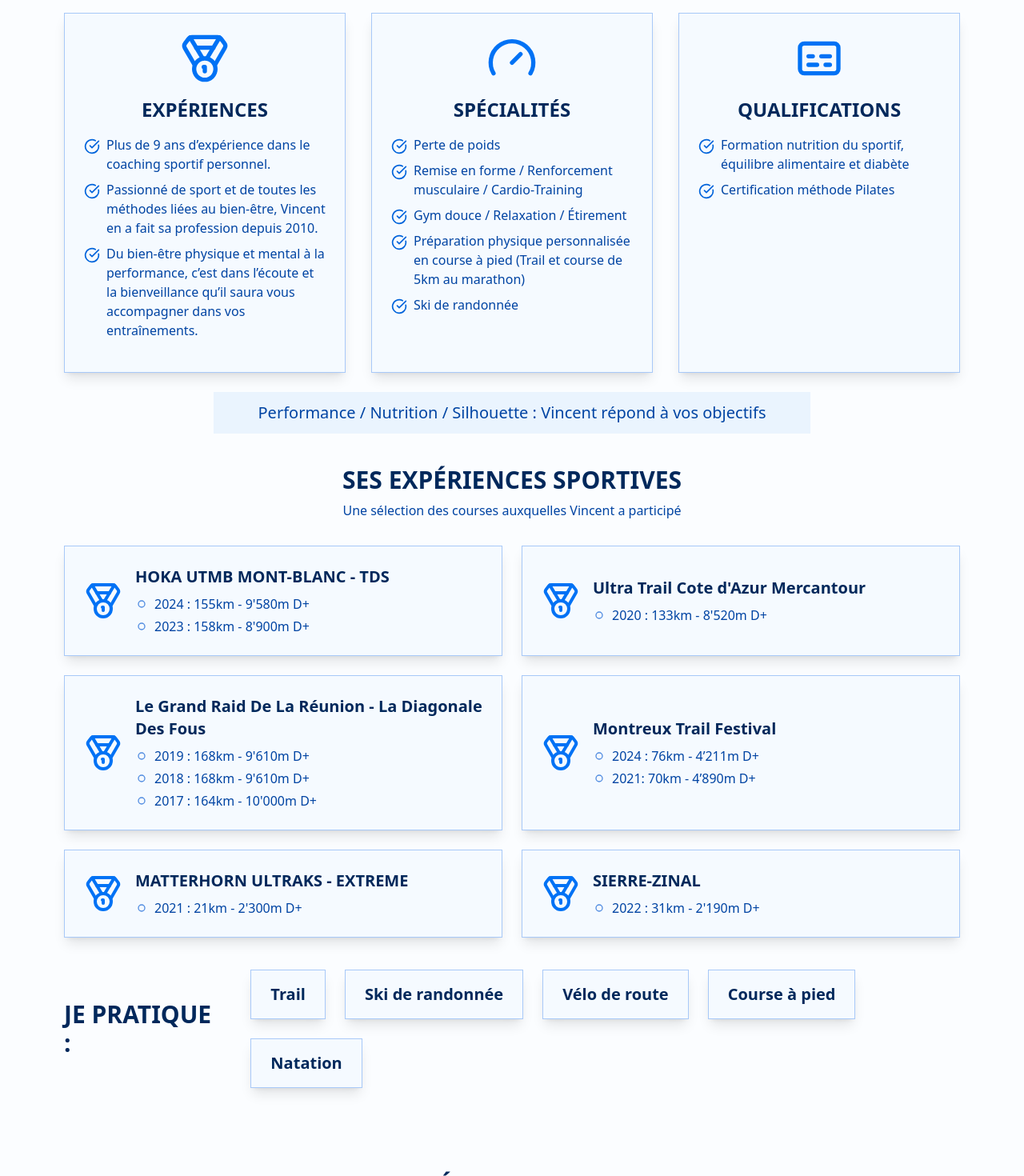
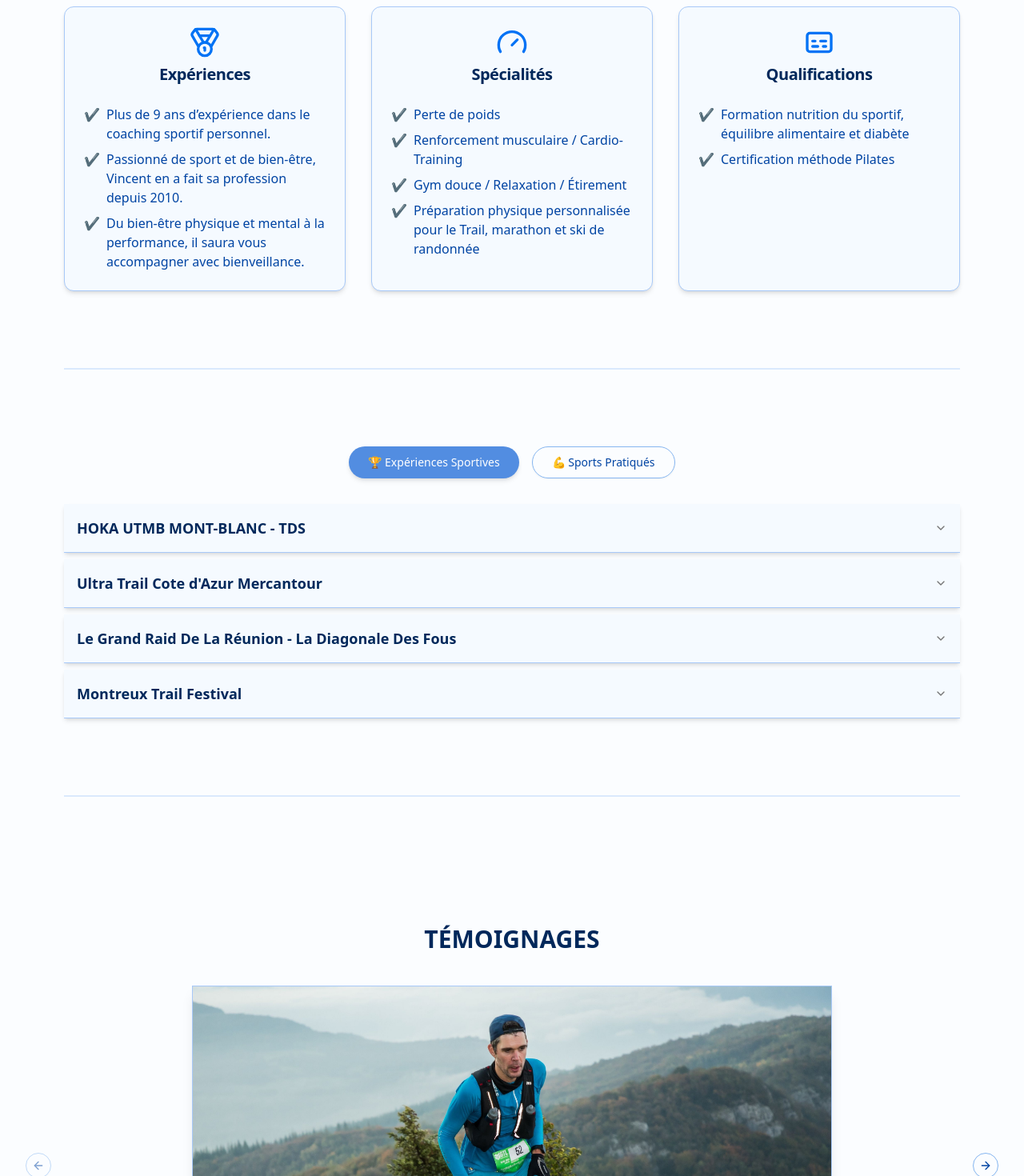
Before and after one commit to RonanKer29/vincent-tenret-coaching-2025, a React (Vite) app: page / in a window 1280 px wide. Shown: the part 1040-2510 px from the top of the page at 80% size. Built offline with nearby package versions, Linux system fonts and the light colour scheme.

Commit message:
shadcn component for races and sports

```diff
--- a/package.json
+++ b/package.json
@@ -13,7 +13,9 @@
     "@fortawesome/fontawesome-svg-core": "^6.7.2",
     "@fortawesome/free-solid-svg-icons": "^6.7.2",
     "@fortawesome/react-fontawesome": "^0.2.2",
+    "@radix-ui/react-accordion": "^1.2.3",
     "@radix-ui/react-slot": "^1.1.2",
+    "@radix-ui/react-tabs": "^1.1.3",
     "class-variance-authority": "^0.7.1",
     "clsx": "^2.1.1",
     "embla-carousel-react": "^8.5.2",
@@ -36,6 +38,7 @@
     "eslint-plugin-react-refresh": "^0.4.18",
     "globals": "^15.14.0",
     "postcss": "^8.5.2",
+    "shadcn-ui": "^0.9.4",
     "tailwindcss": "^3.4.17",
     "vite": "^6.1.0"
   }
--- a/src/components/ProfileSection.jsx
+++ b/src/components/ProfileSection.jsx
@@ -1,34 +1,39 @@
-import ProfileCard from "./ProfileCard";
-import { Medal, Gauge, Captions, CircleSmall } from "lucide-react";
 import MaxWidthWrapper from "./MaxWidthWrapper";
+import { Medal, Gauge, Captions } from "lucide-react";
+import { Card, CardContent, CardHeader, CardTitle } from "@/components/ui/card";
+import { Badge } from "@/components/ui/badge";
+import {
+  Accordion,
+  AccordionItem,
+  AccordionTrigger,
+  AccordionContent,
+} from "@/components/ui/accordion";
+import { Button } from "@/components/ui/button";
+import { useState } from "react";
 
 const ProfileSection = () => {
-  const presentations = {
-    experience: [
+  const [activeSection, setActiveSection] = useState("experiences");
+
+  const presentations = [
     {
       title: "Expériences",
       description: [
         "Plus de 9 ans d’expérience dans le coaching sportif personnel.",
-          "Passionné de sport et de toutes les méthodes liées au bien-être, Vincent en a fait sa profession depuis 2010.",
-          "Du bien-être physique et mental à la performance, c’est dans l’écoute et la bienveillance qu’il saura vous accompagner dans vos entraînements.",
+        "Passionné de sport et de bien-être, Vincent en a fait sa profession depuis 2010.",
+        "Du bien-être physique et mental à la performance, il saura vous accompagner avec bienveillance.",
       ],
       icon: Medal,
     },
-    ],
-    speciality: [
     {
       title: "Spécialités",
       description: [
         "Perte de poids",
-          "Remise en forme / Renforcement musculaire / Cardio-Training",
+        "Renforcement musculaire / Cardio-Training",
         "Gym douce / Relaxation / Étirement",
-          "Préparation physique personnalisée en course à pied (Trail et course de 5km au marathon)",
-          "Ski de randonnée",
+        "Préparation physique personnalisée pour le Trail, marathon et ski de randonnée",
       ],
       icon: Gauge,
     },
-    ],
-    qualification: [
     {
       title: "Qualifications",
       description: [
@@ -37,43 +42,24 @@ const ProfileSection = () => {
       ],
       icon: Captions,
     },
-    ],
-  };
+  ];
 
   const races = [
     {
       title: "HOKA UTMB MONT-BLANC - TDS",
-      description: ["2024 : 155km - 9'580m D+", "2023 : 158km - 8'900m D+"],
-      icon: Medal,
+      details: "2024 : 155km - 9'580m D+ | 2023 : 158km - 8'900m D+",
     },
     {
       title: "Ultra Trail Cote d'Azur Mercantour",
-      description: ["2020 : 133km - 8'520m D+"],
-      icon: Medal,
+      details: "2020 : 133km - 8'520m D+",
     },
     {
       title: "Le Grand Raid De La Réunion - La Diagonale Des Fous",
-      description: [
-        "2019 : 168km - 9'610m D+",
-        "2018 : 168km - 9'610m D+",
-        "2017 : 164km - 10'000m D+",
-      ],
-      icon: Medal,
+      details: "2019-2018-2017 : 168km - 9'610m D+",
     },
     {
       title: "Montreux Trail Festival",
-      description: ["2024 : 76km - 4’211m D+", "2021: 70km - 4’890m D+"],
-      icon: Medal,
-    },
-    {
-      title: "MATTERHORN ULTRAKS - EXTREME",
-      description: ["2021 : 21km - 2'300m D+"],
-      icon: Medal,
-    },
-    {
-      title: "SIERRE-ZINAL",
-      description: ["2022 : 31km - 2'190m D+"],
-      icon: Medal,
+      details: "2024 : 76km - 4’211m D+ | 2021: 70km - 4’890m D+",
     },
   ];
 
@@ -86,82 +72,85 @@ const ProfileSection = () => {
   ];
 
   return (
-    <div className="bg-blue-1">
+    <div className="py-16 bg-blue-1">
       <MaxWidthWrapper>
-        <section id="qui-suis-je" className="py-10">
-          {/* 🔹 Section Présentation */}
-          <div className="grid grid-cols-1 gap-8 mt-8 md:grid-cols-3">
-            {Object.values(presentations)
-              .flat()
-              .map((item, index) => (
-                <ProfileCard key={index} {...item} />
-              ))}
-          </div>
-
-          {/* 🔹 Section Information */}
-          <div>
-            <p className="w-2/3 px-6 py-3 mx-auto mt-6 text-xl font-light text-center rounded-md bg-blue-3 text-blue-11">
-              Performance / Nutrition / Silhouette : Vincent répond à vos
-              objectifs
-            </p>
-          </div>
-
-          {/* 🔹 Section Expériences Sportives */}
-          <h1 className="mt-10 text-3xl font-extrabold text-center uppercase text-blue-12">
-            Ses expériences sportives
-          </h1>
-          <p className="mt-2 text-center text-blue-11">
-            Une sélection des courses auxquelles Vincent a participé
-          </p>
-
-          {/* 🔹 Liste des courses */}
-          <div className="grid grid-cols-1 gap-6 mt-8 md:grid-cols-2 lg:grid-cols-2">
-            {races.map((race, index) => (
-              <div
+        {/* 🔹 Présentation avec Cards */}
+        <div className="grid grid-cols-1 gap-8 md:grid-cols-3">
+          {presentations.map((item, index) => (
+            <Card
               key={index}
-                className="flex items-center p-6 space-x-4 transition-transform duration-300 border rounded-lg shadow-lg bg-blue-2 border-blue-6 hover:scale-105"
+              className="shadow-md border border-blue-6 bg-blue-2 transition-transform hover:scale-[1.02]"
             >
-                <race.icon className="flex-shrink-0 w-12 h-12 text-blue-9" />
-
-                <div className="max-w-2/3">
-                  <h2 className="text-xl font-bold text-blue-12">
-                    {race.title}
-                  </h2>
-                  <ul className="mt-2 space-y-1 text-blue-11">
-                    {race.description.map((desc, i) => (
-                      <li key={i} className="flex items-center">
-                        <CircleSmall className="w-4 h-4 mr-2 text-blue-8" />{" "}
-                        {desc}
+              <CardHeader className="flex flex-col items-center text-center">
+                <item.icon className="w-10 h-10 text-blue-9" />
+                <CardTitle className="mt-4 text-xl font-semibold text-blue-12">
+                  {item.title}
+                </CardTitle>
+              </CardHeader>
+              <CardContent>
+                <ul className="space-y-2 text-blue-11">
+                  {item.description.map((desc, i) => (
+                    <li key={i} className="flex items-start">
+                      <span className="mr-2 text-blue-9">✔</span> {desc}
                     </li>
                   ))}
                 </ul>
-                </div>
-              </div>
+              </CardContent>
+            </Card>
           ))}
         </div>
+        <div className="w-full my-24 border border-blue-4"></div>
+        {/* 🔹 Boutons pour basculer entre Expériences Sportives & Sports Pratiqués */}
+        <div className="flex justify-center mt-16 space-x-4">
+          <Button
+            variant={activeSection === "experiences" ? "default" : "outline"}
+            onClick={() => setActiveSection("experiences")}
+          >
+            🏆 Expériences Sportives
+          </Button>
+          <Button
+            variant={activeSection === "sports" ? "default" : "outline"}
+            onClick={() => setActiveSection("sports")}
+          >
+            💪 Sports Pratiqués
+          </Button>
+        </div>
 
-          {/* 🔹 Liste des sports pratiqués */}
-          <div className="flex flex-col items-center gap-6 mt-10 text-center md:flex-row md:gap-10 md:text-left">
-            <h1 className="text-2xl font-extrabold uppercase md:text-3xl text-blue-12">
-              Je Pratique :
-            </h1>
+        {/* 🔹 Contenu affiché selon la section active */}
+        <div className="mt-8">
+          {activeSection === "experiences" && (
+            <Accordion type="single" collapsible className="mt-6">
+              {races.map((race, index) => (
+                <AccordionItem
+                  key={index}
+                  value={`race-${index}`}
+                  className="mb-2 rounded-lg shadow-md border-blue-6 bg-blue-2"
+                >
+                  <AccordionTrigger className="p-4 text-lg font-bold text-blue-12">
+                    {race.title}
+                  </AccordionTrigger>
+                  <AccordionContent className="p-4 text-blue-11">
+                    {race.details}
+                  </AccordionContent>
+                </AccordionItem>
+              ))}
+            </Accordion>
+          )}
 
-            <div className="flex flex-wrap justify-center gap-6 md:justify-start">
+          {activeSection === "sports" && (
+            <div className="flex flex-wrap justify-center gap-4 mt-6">
               {sportsList.map((sport, index) => (
-                <div
+                <Badge
                   key={index}
-                  className="flex items-center w-full px-6 py-4 space-x-4 transition-transform duration-300 border rounded-lg shadow-lg bg-blue-2 border-blue-6 hover:scale-105 md:w-auto"
+                  className="px-4 py-2 text-lg border shadow-sm bg-blue-2 text-blue-12 border-blue-6"
                 >
-                  <div className="max-w-2/3">
-                    <h2 className="text-lg font-bold text-blue-12 md:text-xl">
                   {sport}
-                    </h2>
-                  </div>
-                </div>
+                </Badge>
               ))}
             </div>
+          )}
         </div>
-        </section>
+        <div className="w-full my-24 border border-blue-4"></div>
       </MaxWidthWrapper>
     </div>
   );
--- a/src/components/Testimonials.jsx
+++ b/src/components/Testimonials.jsx
@@ -12,7 +12,7 @@ import pic3 from "../assets/trail2.jpg";
 
 const Testimonials = () => {
   return (
-    <div className="py-16 bg-blue-1">
+    <div className=" bg-blue-1">
       <MaxWidthWrapper>
         <h1 className="text-3xl font-extrabold text-center uppercase text-blue-12">
           Témoignages
@@ -29,11 +29,11 @@ const Testimonials = () => {
               </div>
             </CarouselItem>
             <CarouselItem className="flex justify-center">
-              <div className="w-[400px] h-[250px] md:w-[600px] md:h-[350px] lg:w-[800px] lg:h-[450px] overflow-hidden rounded-lg border border-blue-6 shadow-lg">
+              <div className="w-[400px] h-[250px] md:w-[600px] md:h-[350px] lg:w-[800px] lg:h-[450px] overflow-hidden rounded-xl border border-blue-6 shadow-lg ">
                 <img
                   src={pic2}
                   alt="Trail"
-                  className="object-cover w-full h-full"
+                  className="object-cover w-full h-full "
                 />
               </div>
             </CarouselItem>
--- /dev/null
+++ b/src/components/ui/accordion.jsx
@@ -0,0 +1,41 @@
+import * as React from "react"
+import * as AccordionPrimitive from "@radix-ui/react-accordion"
+import { ChevronDown } from "lucide-react"
+
+import { cn } from "@/lib/utils"
+
+const Accordion = AccordionPrimitive.Root
+
+const AccordionItem = React.forwardRef(({ className, ...props }, ref) => (
+  <AccordionPrimitive.Item ref={ref} className={cn("border-b", className)} {...props} />
+))
+AccordionItem.displayName = "AccordionItem"
+
+const AccordionTrigger = React.forwardRef(({ className, children, ...props }, ref) => (
+  <AccordionPrimitive.Header className="flex">
+    <AccordionPrimitive.Trigger
+      ref={ref}
+      className={cn(
+        "flex flex-1 items-center justify-between py-4 text-sm font-medium transition-all hover:underline text-left [&[data-state=open]>svg]:rotate-180",
+        className
+      )}
+      {...props}>
+      {children}
+      <ChevronDown
+        className="h-4 w-4 shrink-0 text-neutral-500 transition-transform duration-200 dark:text-neutral-400" />
+    </AccordionPrimitive.Trigger>
+  </AccordionPrimitive.Header>
+))
+AccordionTrigger.displayName = AccordionPrimitive.Trigger.displayName
+
+const AccordionContent = React.forwardRef(({ className, children, ...props }, ref) => (
+  <AccordionPrimitive.Content
+    ref={ref}
+    className="overflow-hidden text-sm data-[state=closed]:animate-accordion-up data-[state=open]:animate-accordion-down"
+    {...props}>
+    <div className={cn("pb-4 pt-0", className)}>{children}</div>
+  </AccordionPrimitive.Content>
+))
+AccordionContent.displayName = AccordionPrimitive.Content.displayName
+
+export { Accordion, AccordionItem, AccordionTrigger, AccordionContent }
--- /dev/null
+++ b/src/components/ui/badge.jsx
@@ -0,0 +1,31 @@
+import * as React from "react";
+import { cva } from "class-variance-authority";
+import { cn } from "@/lib/utils";
+
+const badgeVariants = cva(
+  "inline-flex items-center justify-center rounded-full border px-3 py-1 text-sm font-semibold transition-all focus:outline-none focus:ring-2 focus:ring-blue-8 focus:ring-offset-2 shadow-md",
+  {
+    variants: {
+      variant: {
+        default:
+          "border-transparent bg-blue-9 text-white hover:bg-blue-4 transition transition-duration-300 cursor-pointer",
+        secondary:
+          "border border-blue-7 bg-blue-3 text-blue-11 hover:bg-blue-4",
+        destructive:
+          "border-transparent bg-red-500 text-white hover:bg-red-600",
+        outline: "border border-blue-7 text-blue-11 hover:bg-blue-3",
+      },
+    },
+    defaultVariants: {
+      variant: "default",
+    },
+  }
+);
+
+function Badge({ className, variant, ...props }) {
+  return (
+    <div className={cn(badgeVariants({ variant }), className)} {...props} />
+  );
+}
+
+export { Badge, badgeVariants };
--- a/src/components/ui/button.jsx
+++ b/src/components/ui/button.jsx
@@ -1,30 +1,27 @@
-import * as React from "react"
-import { Slot } from "@radix-ui/react-slot"
+import * as React from "react";
+import { Slot } from "@radix-ui/react-slot";
 import { cva } from "class-variance-authority";
-
-import { cn } from "@/lib/utils"
+import { cn } from "@/lib/utils";
 
 const buttonVariants = cva(
-  "inline-flex items-center justify-center gap-2 whitespace-nowrap rounded-md text-sm font-medium transition-colors focus-visible:outline-none focus-visible:ring-1 focus-visible:ring-neutral-950 disabled:pointer-events-none disabled:opacity-50 [&_svg]:pointer-events-none [&_svg]:size-4 [&_svg]:shrink-0 dark:focus-visible:ring-neutral-300",
+  "inline-flex items-center justify-center gap-2 whitespace-nowrap rounded-lg text-sm font-medium transition-all focus-visible:outline-none focus-visible:ring-2 focus-visible:ring-blue-8 disabled:pointer-events-none disabled:opacity-50 [&_svg]:pointer-events-none [&_svg]:size-4 [&_svg]:shrink-0",
   {
     variants: {
       variant: {
         default:
-          "bg-neutral-900 text-neutral-50 shadow hover:bg-neutral-900/90 dark:bg-neutral-50 dark:text-neutral-900 dark:hover:bg-neutral-50/90",
-        destructive:
-          "bg-red-500 text-neutral-50 shadow-sm hover:bg-red-500/90 dark:bg-red-900 dark:text-neutral-50 dark:hover:bg-red-900/90",
+          "bg-blue-8 text-white rounded-full shadow-md hover:bg-blue-10 focus:bg-blue-9/90",
         outline:
-          "border border-neutral-200 bg-white shadow-sm hover:bg-neutral-100 hover:text-neutral-900 dark:border-neutral-800 dark:bg-neutral-950 dark:hover:bg-neutral-800 dark:hover:text-neutral-50",
+          "border border-blue-7 rounded-full overflow-hidden text-blue-11 shadow-sm hover:bg-blue-3 focus:bg-blue-4",
         secondary:
-          "bg-neutral-100 text-neutral-900 shadow-sm hover:bg-neutral-100/80 dark:bg-neutral-800 dark:text-neutral-50 dark:hover:bg-neutral-800/80",
-        ghost: "hover:bg-neutral-100 hover:text-neutral-900 dark:hover:bg-neutral-800 dark:hover:text-neutral-50",
-        link: "text-neutral-900 underline-offset-4 hover:underline dark:text-neutral-50",
+          "bg-blue-4 text-blue-11 shadow-sm hover:bg-blue-5 focus:bg-blue-6",
+        ghost: "hover:bg-blue-3 text-blue-11 focus:bg-blue-4",
+        link: "text-blue-11 underline-offset-4 hover:underline focus:underline",
       },
       size: {
-        default: "h-9 px-4 py-2",
-        sm: "h-8 rounded-md px-3 text-xs",
-        lg: "h-10 rounded-md px-8",
-        icon: "h-9 w-9",
+        default: "h-10 px-6 py-2",
+        sm: "h-8 px-4 text-xs",
+        lg: "h-12 px-8 text-lg",
+        icon: "h-10 w-10",
       },
     },
     defaultVariants: {
@@ -32,17 +29,21 @@ const buttonVariants = cva(
       size: "default",
     },
   }
-)
+);
 
-const Button = React.forwardRef(({ className, variant, size, asChild = false, ...props }, ref) => {
-  const Comp = asChild ? Slot : "button"
-  return (
-    (<Comp
-      className={cn(buttonVariants({ variant, size, className }))}
-      ref={ref}
-      {...props} />)
-  );
-})
-Button.displayName = "Button"
+const Button = React.forwardRef(
+  ({ className, variant, size, asChild = false, ...props }, ref) => {
+    const Comp = asChild ? Slot : "button";
+    return (
+      <Comp
+        className={cn(buttonVariants({ variant, size, className }))}
+        ref={ref}
+        {...props}
+      />
+    );
+  }
+);
 
-export { Button, buttonVariants }
+Button.displayName = "Button";
+
+export { Button, buttonVariants };
--- /dev/null
+++ b/src/components/ui/card.jsx
@@ -0,0 +1,53 @@
+import * as React from "react"
+
+import { cn } from "@/lib/utils"
+
+const Card = React.forwardRef(({ className, ...props }, ref) => (
+  <div
+    ref={ref}
+    className={cn(
+      "rounded-xl border border-neutral-200 bg-white text-neutral-950 shadow dark:border-neutral-800 dark:bg-neutral-950 dark:text-neutral-50",
+      className
+    )}
+    {...props} />
+))
+Card.displayName = "Card"
+
+const CardHeader = React.forwardRef(({ className, ...props }, ref) => (
+  <div
+    ref={ref}
+    className={cn("flex flex-col space-y-1.5 p-6", className)}
+    {...props} />
+))
+CardHeader.displayName = "CardHeader"
+
+const CardTitle = React.forwardRef(({ className, ...props }, ref) => (
+  <div
+    ref={ref}
+    className={cn("font-semibold leading-none tracking-tight", className)}
+    {...props} />
+))
+CardTitle.displayName = "CardTitle"
+
+const CardDescription = React.forwardRef(({ className, ...props }, ref) => (
+  <div
+    ref={ref}
+    className={cn("text-sm text-neutral-500 dark:text-neutral-400", className)}
+    {...props} />
+))
+CardDescription.displayName = "CardDescription"
+
+const CardContent = React.forwardRef(({ className, ...props }, ref) => (
+  <div ref={ref} className={cn("p-6 pt-0", className)} {...props} />
+))
+CardContent.displayName = "CardContent"
+
+const CardFooter = React.forwardRef(({ className, ...props }, ref) => (
+  <div
+    ref={ref}
+    className={cn("flex items-center p-6 pt-0", className)}
+    {...props} />
+))
+CardFooter.displayName = "CardFooter"
+
+export { Card, CardHeader, CardFooter, CardTitle, CardDescription, CardContent }
```
Also changed, not shown: src/components/ui/tabs.jsx (added, +41 -0 lines), tailwind.config.js (+52 -35 lines), 1 other file (tests, documents, lock files or other folders). Lines whose indentation alone changed are shown as unchanged.
